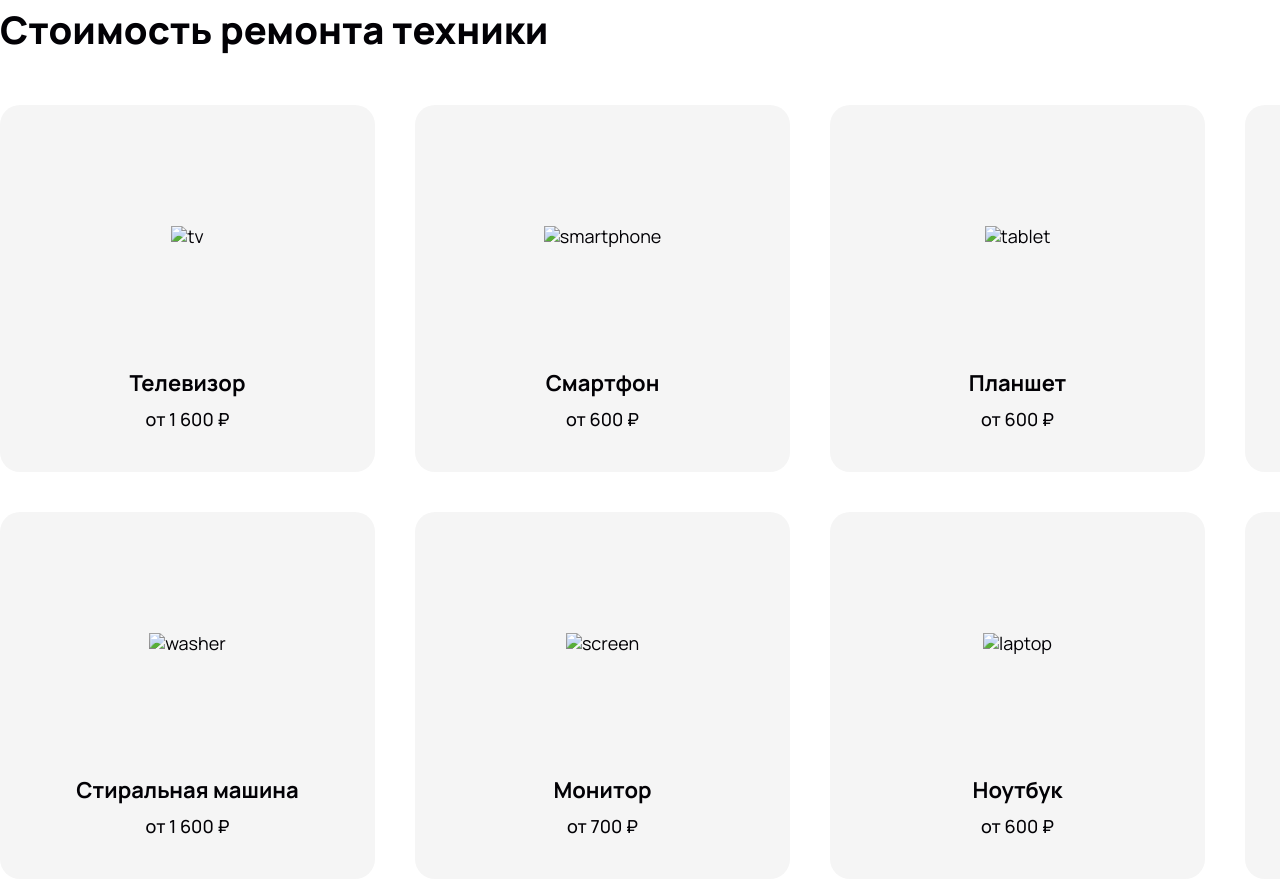
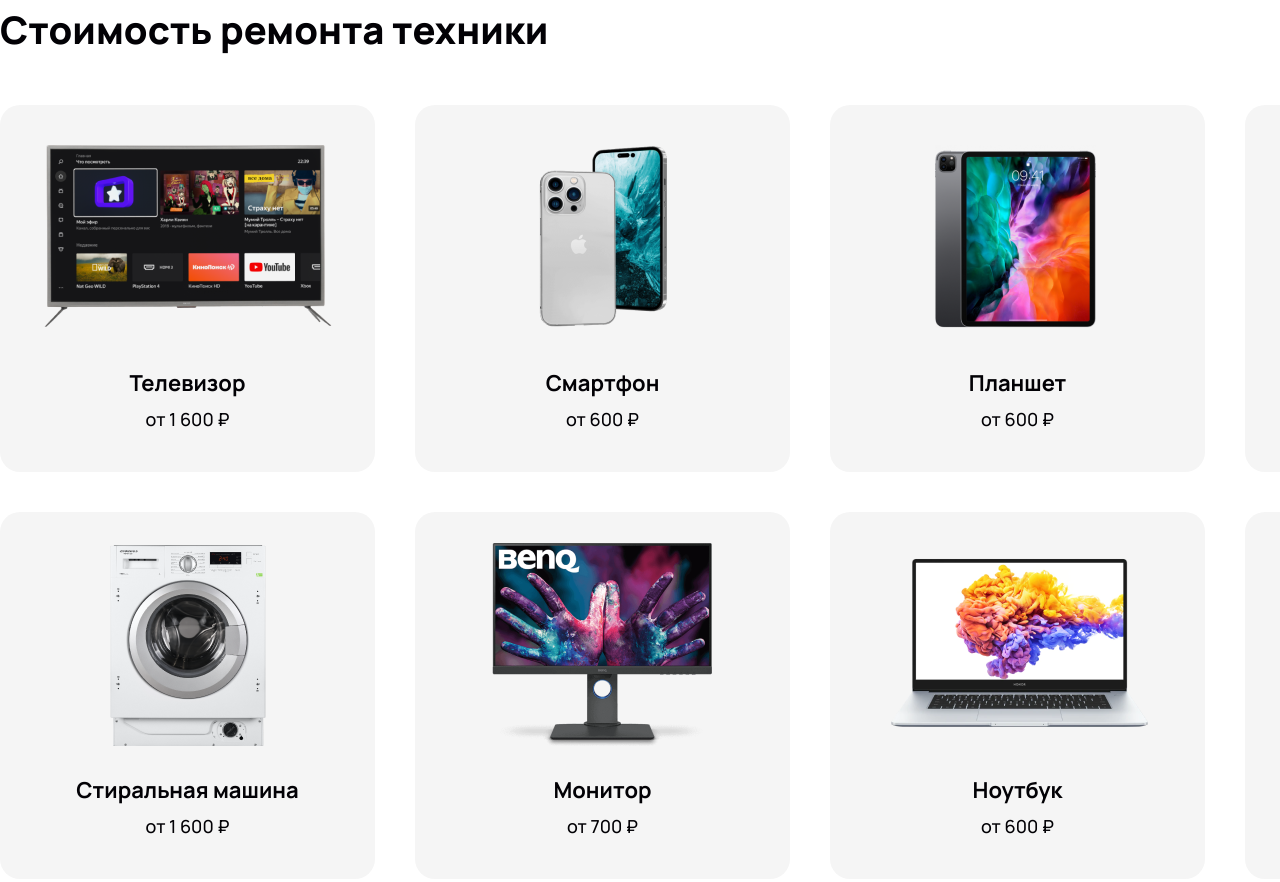
Before and after one commit to ostin1982/FLYRussian, a plain HTML site: page index.html in a window 1280 px wide. Shown: the part 1397-2279 px from the top of the page. Drawn offline with Linux system fonts and the light colour scheme; the site is published under a folder, as on GitHub Pages, so addresses that start at the root find nothing.

Commit message:
fix: corrected the paths to the pictures

```diff
--- a/index.html
+++ b/index.html
@@ -115,56 +115,56 @@
                 <div class="maintenance__block">
                     <a href="#" class="maintenance__card">
                         <div class="maintenance__box">
-                            <img src="/img/tv.png" alt="tv" class="maintenance__img">
+                            <img src="img/tv.png" alt="tv" class="maintenance__img">
                         </div>
                         <p class="maintenance__title">Телевизор</p>
                         <p class="maintenance__subtitle">от 1 600 ₽</p>
                     </a>
                     <a href="#" class="maintenance__card">
                         <div class="maintenance__box">
-                            <img src="/img/smartphone.png" alt="smartphone" class="maintenance__img">
+                            <img src="img/smartphone.png" alt="smartphone" class="maintenance__img">
                         </div>
                         <p class="maintenance__title">Смартфон</p>
                         <p class="maintenance__subtitle">от 600 ₽</p>
                     </a>
                     <a href="#" class="maintenance__card">
                         <div class="maintenance__box">
-                            <img src="/img/tablet.png" alt="tablet" class="maintenance__img">
+                            <img src="img/tablet.png" alt="tablet" class="maintenance__img">
                         </div>
                         <p class="maintenance__title">Планшет</p>
                         <p class="maintenance__subtitle">от 600 ₽</p>
                     </a>
                     <a href="#" class="maintenance__card">
                         <div class="maintenance__box">
-                            <img src="/img/console.png" alt="console" class="maintenance__img">
+                            <img src="img/console.png" alt="console" class="maintenance__img">
                         </div>
                         <p class="maintenance__title">Игровая приставка</p>
                         <p class="maintenance__subtitle">от 500 ₽</p>
                     </a>
                     <a href="#" class="maintenance__card">
                         <div class="maintenance__box">
-                            <img src="/img/washer.png" alt="washer" class="maintenance__img">
+                            <img src="img/washer.png" alt="washer" class="maintenance__img">
                         </div>
                         <p class="maintenance__title">Стиральная машина</p>
                         <p class="maintenance__subtitle">от 1 600 ₽</p>
                     </a>
                     <a href="#" class="maintenance__card">
                         <div class="maintenance__box">
-                            <img src="/img/screen.png" alt="screen" class="maintenance__img">
+                            <img src="img/screen.png" alt="screen" class="maintenance__img">
                         </div>
                         <p class="maintenance__title">Монитор</p>
                         <p class="maintenance__subtitle">от 700 ₽</p>
                     </a>
                     <a href="#" class="maintenance__card">
                         <div class="maintenance__box">
-                            <img src="/img/laptop.png" alt="laptop" class="maintenance__img">
+                            <img src="img/laptop.png" alt="laptop" class="maintenance__img">
                         </div>
                         <p class="maintenance__title">Ноутбук</p>
                         <p class="maintenance__subtitle">от 600 ₽</p>
                     </a>
                     <a href="#" class="maintenance__card">
                         <div class="maintenance__box">
-                            <img src="/img/microwave.png" alt="microwave" class="maintenance__img">
+                            <img src="img/microwave.png" alt="microwave" class="maintenance__img">
                         </div>
                         <p class="maintenance__title">Микроволновая печь</p>
                         <p class="maintenance__subtitle">от 400 ₽</p>
```
